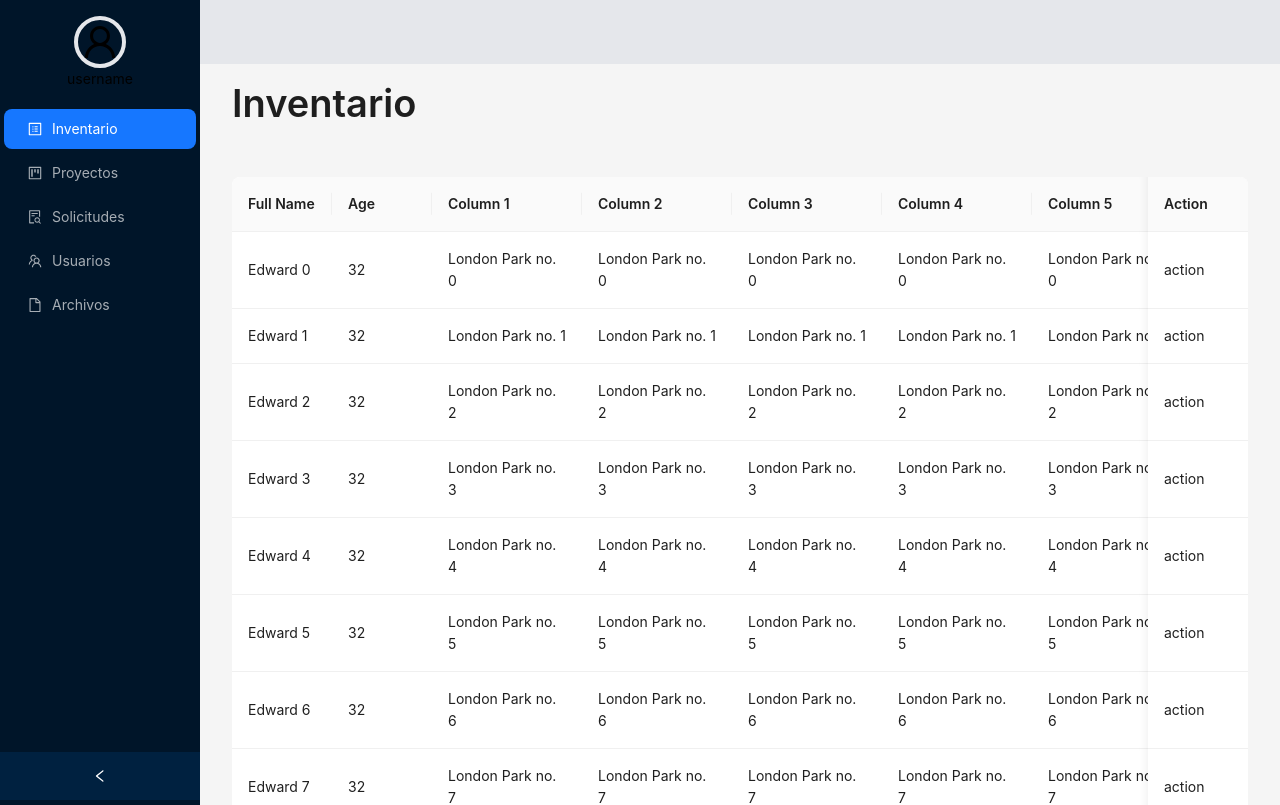
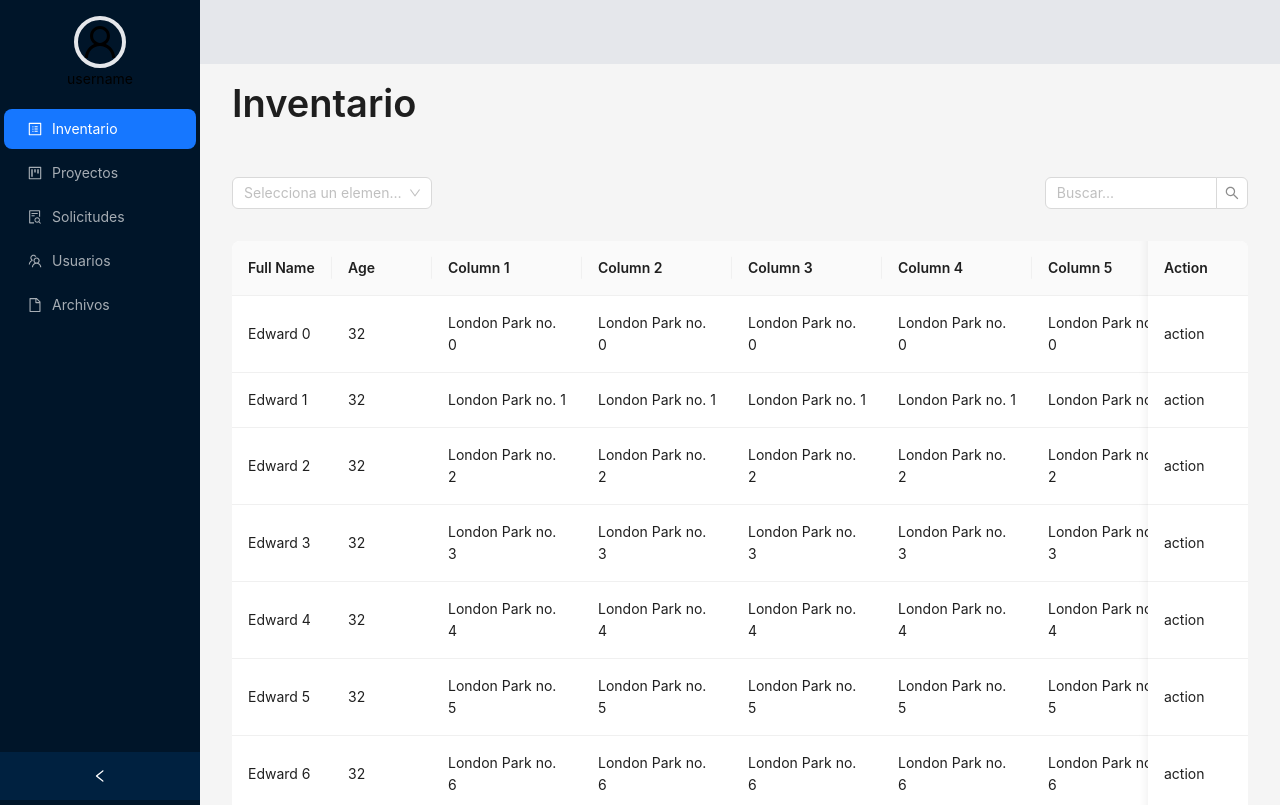
Before and after one commit to LGRT-UCV/lgrt-app, a Next.js app: page /inventory in a window 1280 px wide. Shown: the top 805 px of the page. Built offline with nearby package versions, Linux system fonts and the light colour scheme.

Commit message:
Include filter

```diff
--- a/src/app/(laboratory)/inventory/page.tsx
+++ b/src/app/(laboratory)/inventory/page.tsx
@@ -1,12 +1,13 @@
 "use client";
 
-import { useMemo } from "react";
+import { useMemo, useState } from "react";
 import Table, { type TTableData } from "@/components/dataDisplay/table";
 import type { TableColumnsType } from "antd";
 import Title from "antd/es/typography/Title";
-
+import TableFilter, { TFilter, FilterType } from "@/components/dataEntry/tableFilter";
 
 export default function Inventory () {
+  const [searchValue, setSearchValue] = useState("");
 
   // Example data
   const columns: TableColumnsType<TTableData> = [
@@ -76,6 +77,40 @@ export default function Inventory () {
     },
   ];
 
+  const filters: Array<TFilter> = [
+    {
+      label: "Seleccionar",
+      placeHolder: "Selecciona un elemento",
+      type: FilterType.SELECT,
+      values: [
+        {
+          label: "Element 1",
+          value: "element-1"
+        },
+        {
+          label: "Element 2",
+          value: "element-2"
+        },
+        {
+          label: "Element 3",
+          value: "element-3"
+        },
+      ],
+      onChange(value) {
+        console.log("select", value)
+      },
+    },
+    {
+      label: "Buscar",
+      placeHolder: "Buscar...",
+      type: FilterType.SEARCH,
+      values: [],
+      onChange(value) {
+        setSearchValue(String(value));
+      },
+    },
+  ];
+
   const tableData: Array<TTableData> = useMemo(() => {
     const auxData = [];
 
@@ -94,6 +129,9 @@ export default function Inventory () {
   return (
     <div className="flex flex-col gap-8 p-4">
       <Title>Inventario</Title>
+
+      <TableFilter filters={filters}/>
+
       <Table
         columns={columns}
         data={tableData}
--- /dev/null
+++ b/src/app/components/dataEntry/tableFilter.tsx
@@ -0,0 +1,69 @@
+import { useMemo } from "react";
+import { Select } from "antd";
+import Search from "antd/es/input/Search";
+
+export enum FilterType {
+  SEARCH,
+  SELECT,
+};
+
+type TFilterValue = {
+  value: string | number;
+  label?: string;
+}
+
+export type TFilter = {
+  key?: string;
+  label: string;
+  type: FilterType;
+  placeHolder: string;
+  values?: Array<TFilterValue>
+  onChange: (value: string | number, key?: string) => void;
+};
+
+interface ITableFilter {
+  filters: Array<TFilter>;
+};
+
+export default function TableFilter ({
+  filters,
+}: ITableFilter) {
+  const components: Array<JSX.Element> = useMemo(() => {
+    return filters.map((element, key) => {
+      if (element.type === FilterType.SEARCH) {
+        return (
+          <Search
+            key={`search-filter-${key}`}
+            placeholder={element.placeHolder}
+            loading={false}
+            value={element.values?.[0]?.value}
+            onSearch={(value) => element.onChange(value)}
+            className="w-1/5"
+          />
+        )
+      }
+
+      return (
+        <Select
+          key={`select-filter-${key}`}
+          showSearch
+          style={{ width: 200 }}
+          placeholder={element.placeHolder}
+          optionFilterProp="children"
+          filterOption={(input, option) => (option?.label ?? '').includes(input)}
+          filterSort={(optionA, optionB) =>
+            (optionA?.label ?? '').toLowerCase().localeCompare((optionB?.label ?? '').toLowerCase())
+          }
+          options={element.values}
+          onChange={(value) => element.onChange(value, element.key)}
+        />
+      );
+    });
+  }, [filters]);
+
+  return (
+    <div className="w-full flex justify-between">
+      {components}
+    </div>
+  )
+};
--- a/src/app/layout.tsx
+++ b/src/app/layout.tsx
@@ -1,7 +1,6 @@
 import type { Metadata } from "next";
 import { Inter } from "next/font/google";
 import "./globals.css";
-
 
 const inter = Inter({ subsets: ["latin"] });
 
--- /dev/null
+++ b/src/app/loading.tsx
@@ -0,0 +1,9 @@
+import { LoadingOutlined } from '@ant-design/icons';
+
+export default function RootLoading () {
+  return (
+    <div className="w-screen h-screen">
+      <LoadingOutlined className="mx-auto"/>
+    </div>
+  );
+};
```
